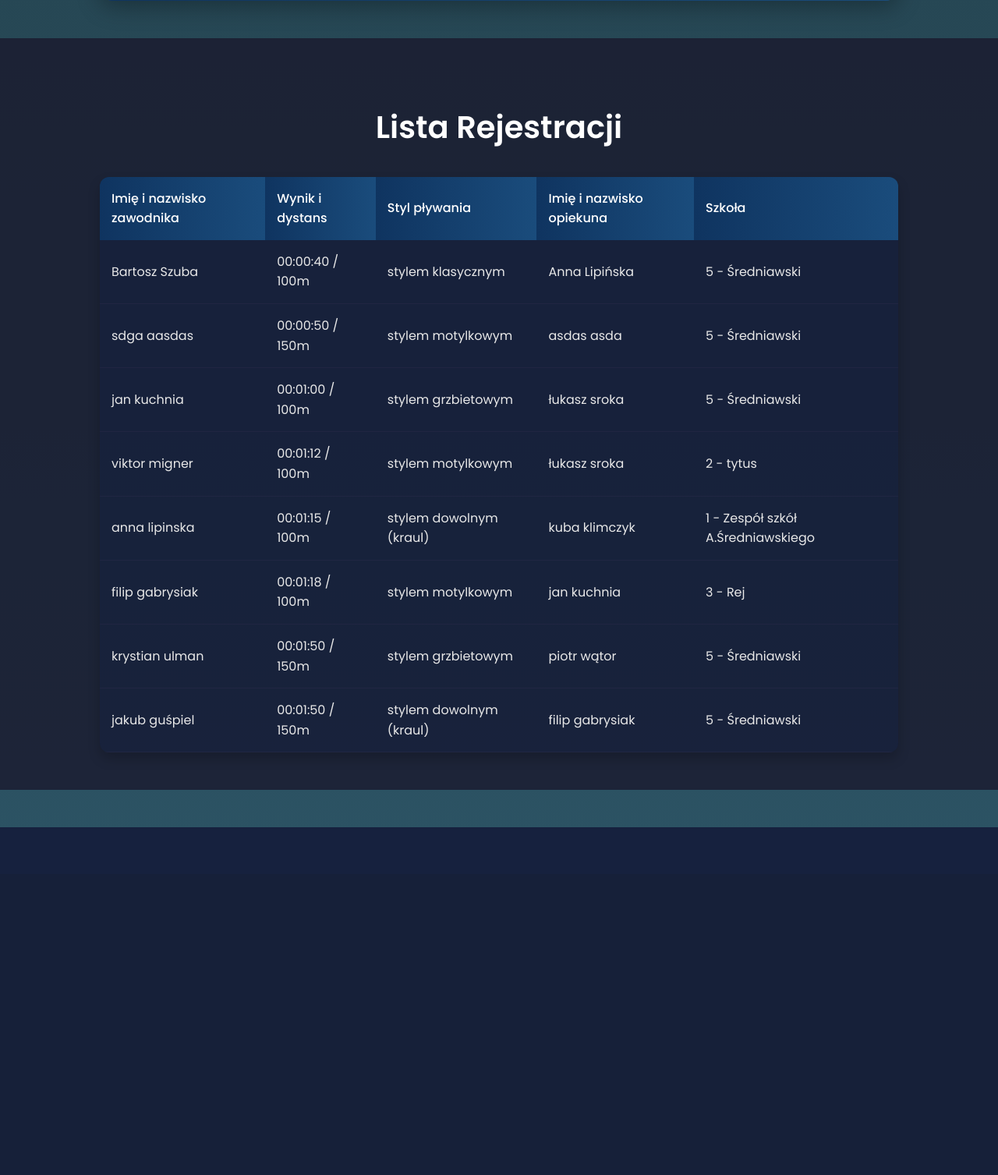
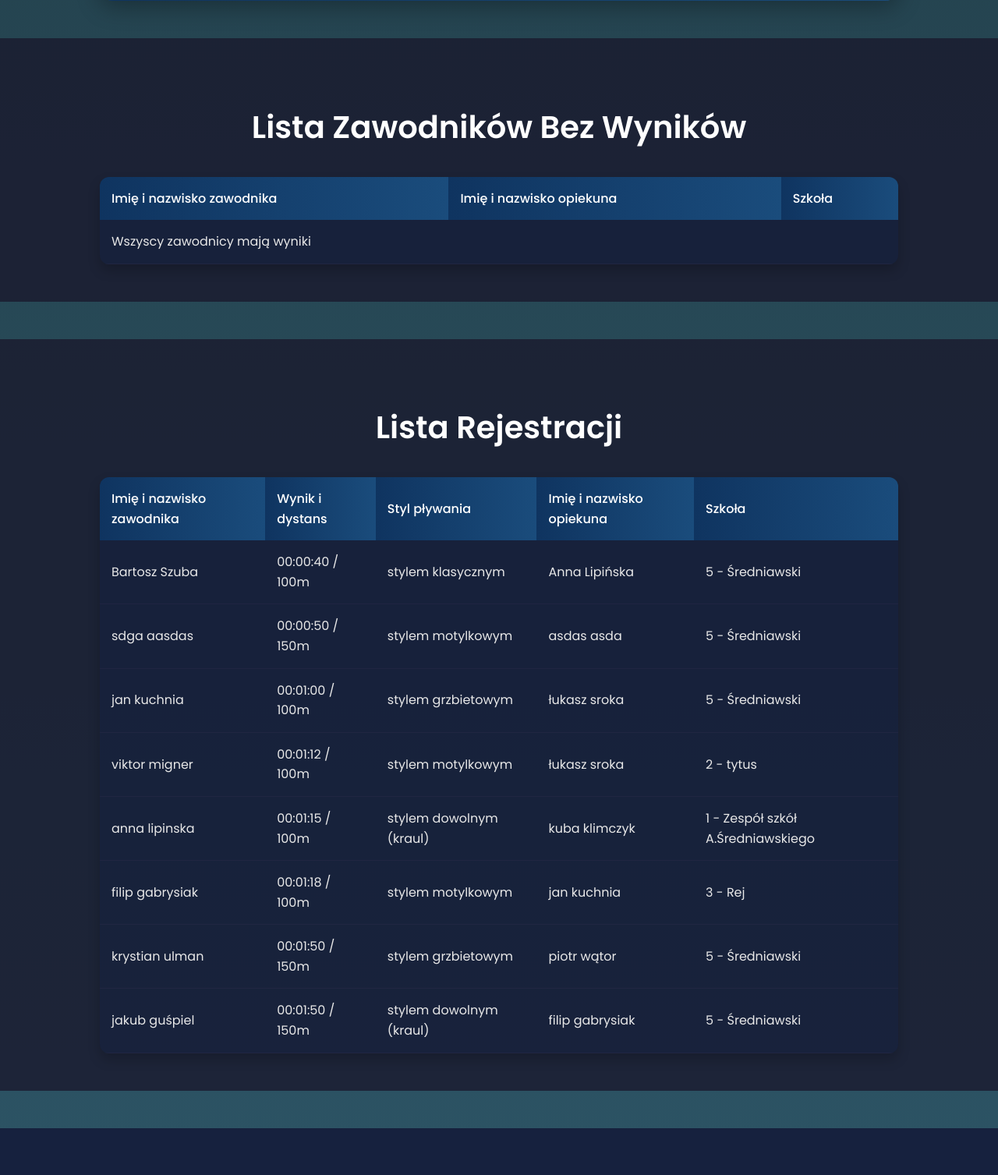
Before and after one commit to JanKuchnia/plywalnia, a PHP site: page / in a window 1280 px wide. Shown: the part 3631-5138 px from the top of the page at 78% size. Before the commit the page ends 4692 px from the top, so only its background shows below. Run offline with PHP 8.4, Linux system fonts and the light colour scheme; data comes from the database, SQL or seed files in the repository; some libraries are stand-ins or nearby versions.

Commit message:
asdsadsad

```diff
--- a/index.php
+++ b/index.php
@@ -50,6 +50,28 @@ try {
                     INNER JOIN szkola s ON z.id_szkoly = s.id_szkoly
                     ORDER BY z.rok_urodzenia DESC, w.czas ASC";
 
+$sql_zawodnicy_bez_wynikow = "SELECT
+                             z.id_zawodnik AS id_zawodnika,
+                             CONCAT(z.imie, ' ', z.nazwisko) AS zawodnik_imie_nazwisko,
+                             CONCAT(o.imie, ' ', o.nazwisko) AS opiekun_imie_nazwisko,
+                             z.id_szkoly,
+                             s.nazwa AS nazwa_szkoly
+                         FROM zawodnik z
+                         INNER JOIN opiekun o ON z.id_opiekuna = o.id_opiekuna
+                         INNER JOIN szkola s ON z.id_szkoly = s.id_szkoly
+                         LEFT JOIN wynik w ON z.id_zawodnik = w.id_zawodnik
+                         WHERE w.id_wyniku IS NULL
+                         ORDER BY z.nazwisko, z.imie";
+
+$zawodnicy_bez_wynikow = [];
+if ($result = $polaczenie->query($sql_zawodnicy_bez_wynikow)) {
+    while ($row = $result->fetch_assoc()) {
+        $zawodnicy_bez_wynikow[] = $row;
+    }
+    $result->close();
+} else {
+    throw new Exception("Błąd podczas pobierania listy zawodników bez wyników");
+}
     if ($result = $polaczenie->query($sql)) {
         while ($row = $result->fetch_assoc()) {
             $wyniki[] = $row;
@@ -399,6 +421,39 @@ function przetlumaczStyl($styl) {
         </table>
     </section>
     <section class="tabela-sekcja">
+    <h1>Lista Zawodników Bez Wyników</h1>
+    <?php if ($blad_polaczenia): ?>
+        <div class="alert error">
+            <?php echo htmlspecialchars($wiadomosc_bledu); ?>
+        </div>
+    <?php else: ?>
+        <table>
+            <thead>
+                <tr>
+                    <th>Imię i nazwisko zawodnika</th>
+                    <th>Imię i nazwisko opiekuna</th>
+                    <th>Szkoła</th>
+                </tr>
+            </thead>
+            <tbody>
+                <?php if (empty($zawodnicy_bez_wynikow)): ?>
+                    <tr>
+                        <td colspan="3">Wszyscy zawodnicy mają wyniki</td>
+                    </tr>
+                <?php else: ?>
+                    <?php foreach ($zawodnicy_bez_wynikow as $zawodnik): ?>
+                        <tr>
+                            <td><?php echo htmlspecialchars($zawodnik['zawodnik_imie_nazwisko']); ?></td>
+                            <td><?php echo htmlspecialchars($zawodnik['opiekun_imie_nazwisko']); ?></td>
+                            <td><?php echo htmlspecialchars($zawodnik['id_szkoly'] . ' - ' . $zawodnik['nazwa_szkoly']); ?></td>
+                        </tr>
+                    <?php endforeach; ?>
+                <?php endif; ?>
+            </tbody>
+        </table>
+    <?php endif; ?>
+</section>
+    <section class="tabela-sekcja">
         <h1>Lista Rejestracji</h1>
         <?php if ($blad_polaczenia): ?>
             <div class="alert error">
```
